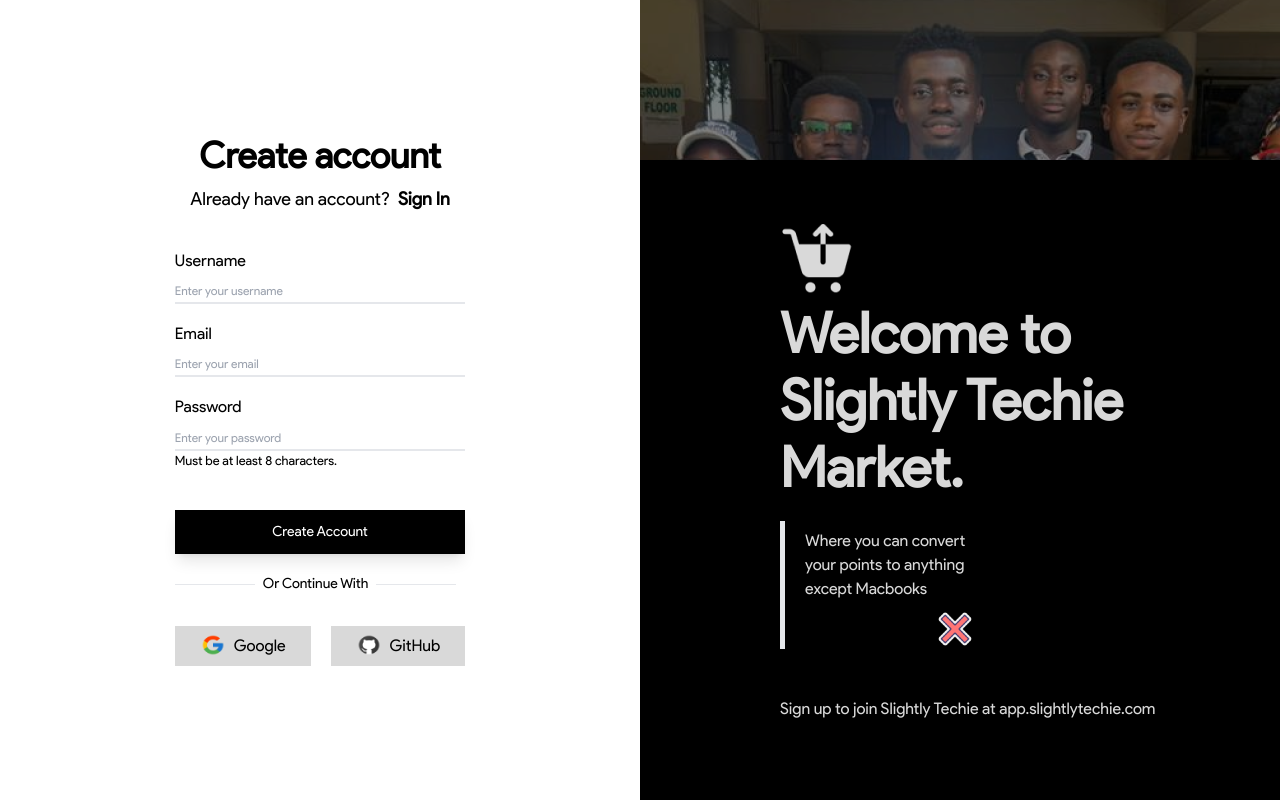
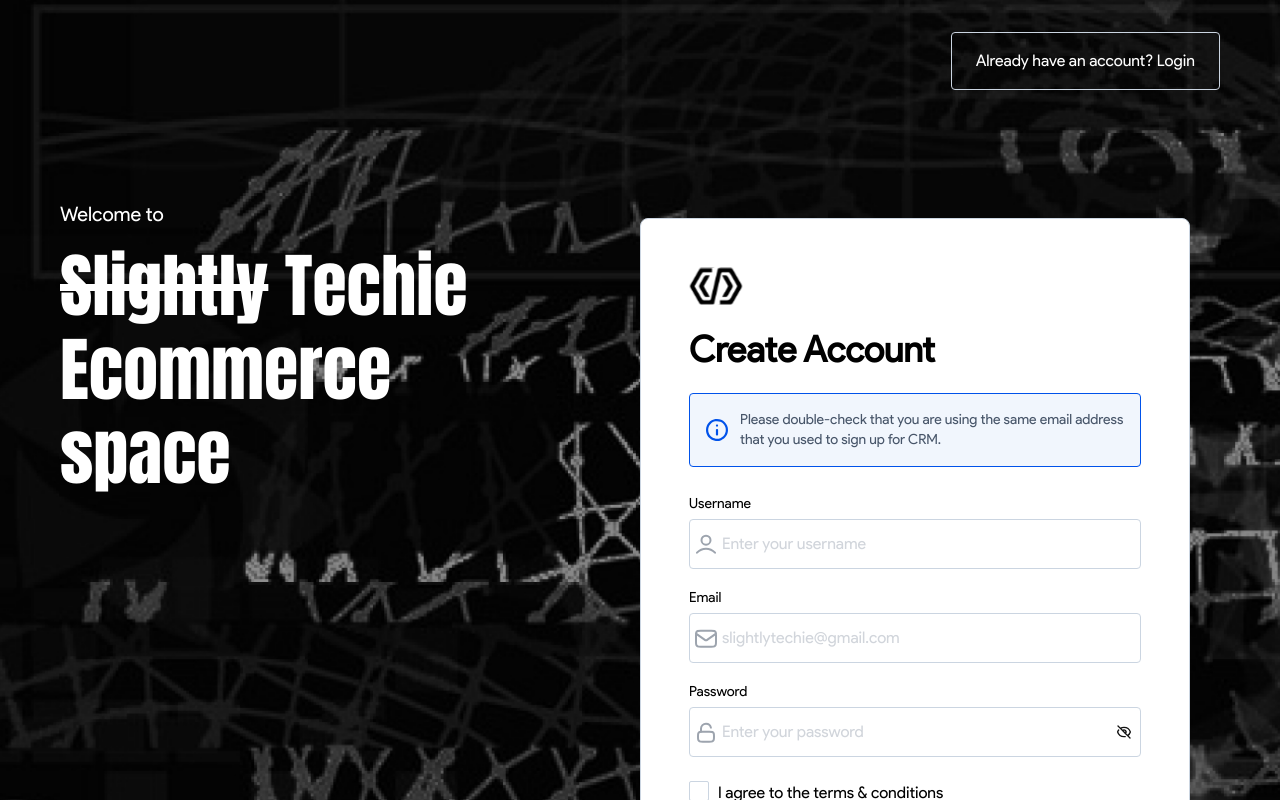
Before and after one commit to Slightly-Techie/e-commerce-web, a React (Vite) app: page / in a window 1280 px wide. Shown: the top 800 px of the page. Built offline with nearby package versions, Linux system fonts and the light colour scheme; the HTML template or start-up script is replaced by a standard one.

Commit message:
new signup page

```diff
--- a/src/pages/Signup.tsx
+++ b/src/pages/Signup.tsx
@@ -1,145 +1,53 @@
-import { Link, useNavigate } from "react-router-dom"
-import google from '../assets/Google.png'
-import github from '../assets/GitHub.png'
-import cartImage from '../assets/cart_image.png'
-import close from '../assets/Close.png'
-import responsiveCart from '../assets/responsiveCart.png'
-import { useState } from "react"
+import { useNavigate } from "react-router-dom";
+import AuthLayout from "../components/AuthLayout";
+import Button from "../components/Button";
+import { ButtonType, SignupFormFields, SignupStage } from "../types";
+import { useState } from "react";
+import CreateAccountForm from "../components/CreateAccountForm";
+import VerifyCodeForm from "../components/VerifyCodeForm";
 
 const Signup = () => {
-    const navigate = useNavigate();
-    const [loading, setLoading] = useState<Boolean>(false)
+  const navigate = useNavigate();
+  const [signUpStage, setSignUpStage] = useState<SignupStage>("enter details");
+  const [userData, setUserData] = useState<SignupFormFields>(
+    {} as SignupFormFields
+  );
 
-    const handleOnSubmit = (e:any) =>{
-        e.preventDefault();
-        setLoading(true)
-
-        try {
-            setLoading(false)
-            navigate("/homepage")
-        } catch (error) {
-            console.log(error)
-        }
-    }
+  const onSubmit = (data: SignupFormFields) => {
+    setUserData(data);
+    setSignUpStage("verify code");
+  };
 
   return (
-    <div className="flex w-full h-screen md:w-full md:flex md:items-center md:justify-center ">
-        <div className="flex items-center justify-center bg-white flex-col w-1/2">
-            <div className="md:hidden md:flex-start md:items-start md:justify-start">
-                <img src={responsiveCart} className="item-start" />
-            </div>
-            <p className="font-bold text-[36px] leading-[43px] pb-3 font-inter">Create account</p>
-            <p className="flex text-[18px] leading-[21.78px] font-inter-light">
-                Already have an account?
-                <Link to="" className="cursor-pointer">
-                    <span className="ml-2 font-bold">Sign In</span>
-                </Link>
-            </p>
+    <>
+      <AuthLayout>
+        <div className="py-8">
+          <div className="header grid place-content-end">
+            <Button
+              btnType={ButtonType.secondary}
+              onClick={() => navigate("/login")}
+              className="w-fit text-white"
+            >
+              Already have an account? Login
+            </Button>
+          </div>
 
-            <form className="pt-10" onSubmit={handleOnSubmit}>
-                <div className="flex flex-start flex-col">
-                    <label className="text-[16px] leading-[19.36px] font-inter font-light">Username</label>
-                    <input type="text" className="pt-2 border-b-2 w-full focus:outline-none placeholder:text-[12px] placeholder:leading-4 font-inter" placeholder="Enter your username" />
-                </div>
+          {signUpStage === "enter details" && (
+            <CreateAccountForm formSubmit={onSubmit} />
+          )}
 
-                <div className="flex flex-start flex-col pt-5">
-                    <label className="font-normal text-[16px] leading-[19.36px] font-inter">Email</label>
-                    <input type="email" className="pt-2 border-b-2 w-full focus:outline-none placeholder:text-[12px] placeholder:leading-4 font-inter" placeholder="Enter your email" />
-                </div>
+          {signUpStage === "verify code" && (
+            <VerifyCodeForm
+              email={userData.email}
+              formSubmit={() => navigate("/setup-account")}
+            />
+          )}
+        </div>
+      </AuthLayout>
 
-                <div className="flex flex-start flex-col pt-5">
-                    <label id="password" className="font-normal text-[16px] leading-[19.36px] font-inter">Password</label>
-                    <input type="password" className="pt-2 border-b-2 w-full focus:outline-none placeholder:text-[12px] placeholder:leading-4 font-inter" placeholder="Enter your password" />
-                    <small>Must be at least 8 characters.</small>
-                </div>
+      <div className="h-[50vh]"></div>
+    </>
+  );
+};
 
-                <button className="flex bg-black w-full mt-10 py-3 px-5 shadow-lg hover:translate-x-0.5 hover:translate-y-0.5">
-                    {loading && (
-                        <svg
-                        className="animate-spin h-5 w-5 text-white"
-                        xmlns="http://www.w3.org/2000/svg"
-                        fill="none"
-                        viewBox="0 0 24 24"
-                      >
-                        <circle
-                          className="opacity-25"
-                          cx="12"
-                          cy="12"
-                          r="10"
-                          stroke="currentColor"
-                          strokeWidth="4"
-                        ></circle>
-                        <path
-                          className="opacity-75"
-                          fill="currentColor"
-                          d="M4 12a8 8 0 018-8V0C5.373 0 0 5.373 0 12h4zm2 5.291A7.962 7.962 0 014 12H0c0 3.042 1.135 5.824 3 7.938l3-2.647z"
-                        ></path>
-                      </svg>
-                    )}
-                    <p className="text-white text-center mx-auto font-inter text-sm">Create Account</p>
-                </button>
-
-                <div className="flex items-center font-inter font-normal text-sm pt-5">
-                    <hr className="w-[5rem]" />
-                    <p className="px-2">Or Continue With</p>
-                    <hr className="w-[5rem] "/>
-                </div>
-
-                <div className="flex justify-between pt-8">
-                    <button className="flex px-[25px] py-2 bg-[#D9D9D9] border-black">
-                        <img src={google} className="w-[26px] h-[22px] mr-2" />
-                        <p className="font-inter font-normal">
-                            Google
-                        </p>
-                    </button>
-
-                    <button className="ml-5 flex px-[25px] py-2 bg-[#D9D9D9] border-black">
-                        <img src={github} className="w-[26px] h-[22px] mr-2" />
-                        <p className="font-inter font-normal">
-                            GitHub
-                        </p>
-                    </button>
-                </div>
-            </form>
-        </div>
-
-        <div className="hidden lg:flex bg-stn h-[100vh] justify-end bg-no-repeat flex-col w-1/2 ">
-            <div className="h-full backdrop-brightness-50">
-                <div className="h-[20vh]"></div>
-
-                <div className="h-[80vh] bg-black ">
-                    <div className="ml-[140px]">
-                        <div className="pt-16">
-                            <img src={cartImage} className="w-[76px] h-[76px]" />
-
-                            <div className="">
-                                <p className="font-inter font-bold text-[#D9D9D9] text-[56px] leading-[67px] pb-5">
-                                    Welcome to <br/> Slightly Techie <br/> Market.
-                                </p>
-
-                                <div className="border-l-[5px] ">
-                                <p className="text-[#D9D9D9] py-2 px-5 ">
-                                    Where you can convert <br/>your points to anything <br/> except Macbooks
-                                </p>
-                                <img src={close} className="ml-[150px]" />
-                                </div>
-                            </div>
-                        </div>
-                        <div className="pt-12 py-[6px]" >
-                            <p className=" w-full text-[#D9D9D9] cursor-pointer">
-                                Sign up to join Slightly Techie at  app.slightlytechie.com
-                            </p>
-                        </div>
-                    </div>
-
-
-                </div>
-
-            </div>
-
-        </div>
-    </div>
-  )
-}
-
-export default Signup
+export default Signup;
```
